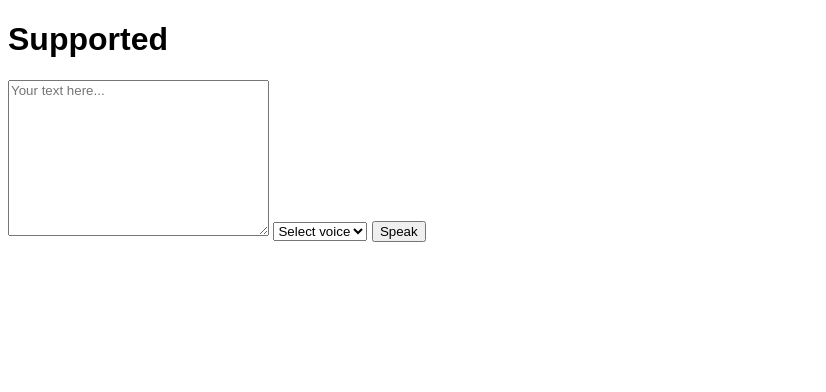
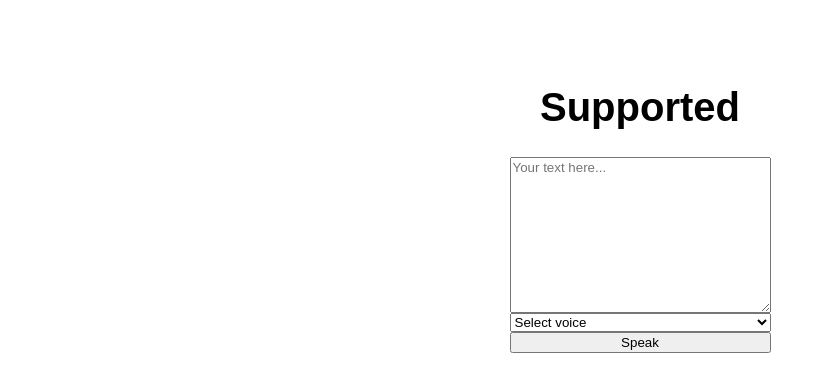
Before and after one commit to git-nair/Text-To-Speech, a plain HTML site: page index.html in a window 1280 px wide. Shown: the whole page, without its empty margins (0-826 px from the left). Drawn offline with Linux system fonts and the light colour scheme.

Commit message:
Update style.css

```diff
--- a/style.css
+++ b/style.css
@@ -15,3 +15,28 @@
 .resume.show {
      display: block;
 }
+
+.default-option.show {
+     display: block;
+}
+.default-option {
+     display: none;
+}
+
+#main {
+     display: flex;
+     justify-content: center;
+}
+
+#tts-form {
+     display: flex;
+     flex-direction: column;
+     margin: 50px;
+     justify-content: center;
+     text-align: center;
+     font-size: 20px;
+}
+
+#text-input {
+     resize: vertical;
+}
```
